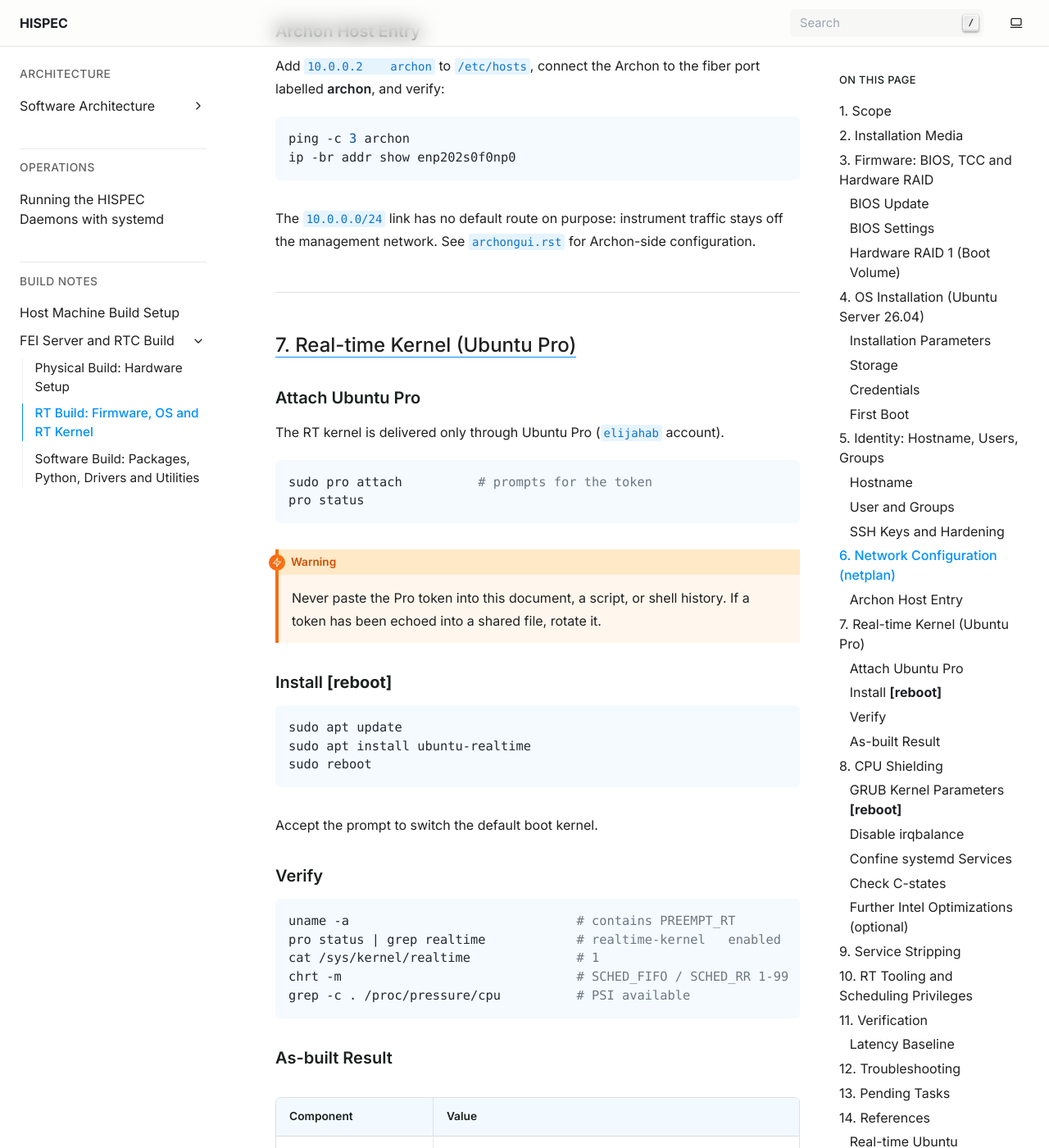
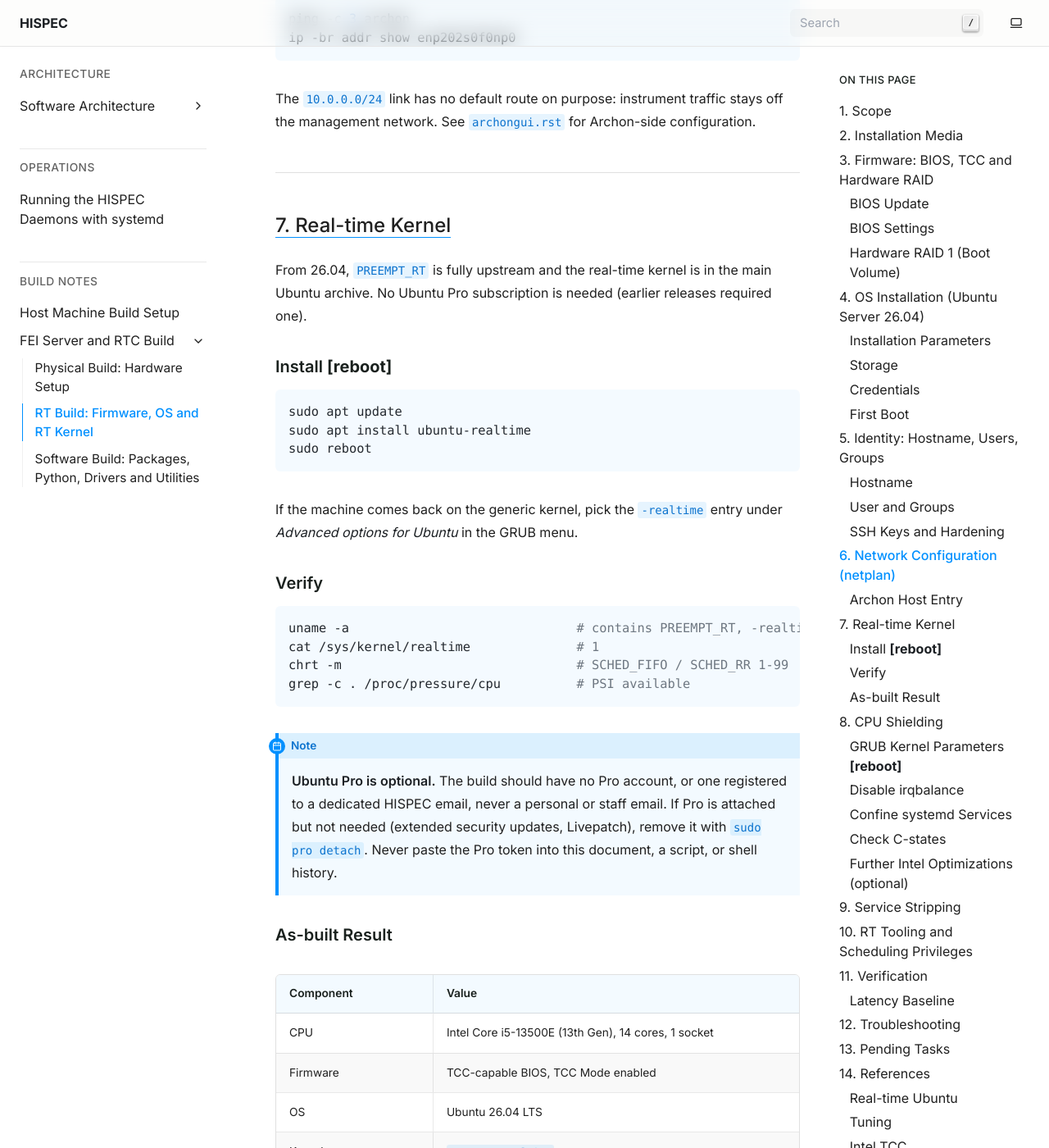
Before and after one commit to CaltechOpticalObservatories/hispec, a Sphinx documentation site: the page built from docs/build_notes/FEI_build/rt_build.rst, in a window 1280 px wide and 1400 px high, scrolled down 7145 px. Shown: the whole window at 82% size. Built offline with Sphinx 7.4.7, drawn with Linux system fonts in a browser that asks for light colours; some of the changed text lies outside the part shown.

Commit message:
Move FT4222 to software build, drop Ubuntu Pro requirement for the 26.04 RT kernel, and clarify BIOS steps

```diff
--- a/docs/build_notes/FEI_build/index.rst
+++ b/docs/build_notes/FEI_build/index.rst
@@ -6,7 +6,7 @@ HISPEC FEI Server: Headless Real-time Build
 :Date: 2026-10-07
 :Hostname: ``hispecfei``
 :User: ``hsfei``
-:OS: Real-time Ubuntu 26.04 LTS (PREEMPT_RT via Ubuntu Pro)
+:OS: Real-time Ubuntu 26.04 LTS (``PREEMPT_RT`` kernel)
 :Supersedes: ``fei_server_build_notes.rst``, ``rtc_buildnote.rst``
 
 A COTS ``x86_64`` server running a ``PREEMPT_RT`` kernel with Intel TCC, hard
--- a/docs/build_notes/FEI_build/rt_build.rst
+++ b/docs/build_notes/FEI_build/rt_build.rst
@@ -15,8 +15,7 @@ RT Build: Firmware, OS and RT Kernel
 ========
 
 The OS is **Real-time Ubuntu 26.04 LTS**: Ubuntu with Canonical's
-``PREEMPT_RT`` kernel, deployed through an **Ubuntu Pro** subscription
-(:ref:`section-rt-kernel`). ``PREEMPT_RT`` makes the kernel fully preemptible,
+``PREEMPT_RT`` kernel (:ref:`section-rt-kernel`). ``PREEMPT_RT`` makes the kernel fully preemptible,
 converts spinlocks to sleeping rt-mutexes with priority inheritance, and runs
 IRQ handlers as schedulable threads. The result is a bounded worst-case latency.
 
@@ -31,10 +30,6 @@ Design rules:
    no snaps beyond the base set.
 #. **Nothing runs on shielded cores except instrument code.** Shells, VNC and
    services are confined to housekeeping cores.
-
-.. note::
-   Ubuntu Pro is free for up to 5 machines for personal and small-scale use;
-   Caltech/COO deployments should use the institutional subscription.
 
 .. note::
    ``$`` prompts are omitted. Unless a block says otherwise, run as ``hsfei``
@@ -125,7 +120,8 @@ Hardware RAID 1 (Boot Volume)
 The two Samsung 990 Pro 1 TB NVMe drives form a RAID 1 array on the Broadcom
 MegaRAID 9520-2M2 controller.
 
-#. During POST, enter the MegaRAID configuration utility.
+#. Enter BIOS (``Del``) and open the MegaRAID controller's configuration page
+   (typically listed under the *Advanced* tab).
 #. Create a **RAID 1** virtual drive from the two 990 Pro NVMe drives.
 #. Confirm the array reports **Optimal**.
 #. The installer should then show a **single ~1 TB device** for the OS.
@@ -290,22 +286,12 @@ configuration.
 
 .. _section-rt-kernel:
 
-7. Real-time Kernel (Ubuntu Pro)
-================================
+7. Real-time Kernel
+===================
 
-Attach Ubuntu Pro
------------------
-
-The RT kernel is delivered only through Ubuntu Pro (``elijahab`` account).
-
-.. code-block:: bash
-
-   sudo pro attach          # prompts for the token
-   pro status
-
-.. warning::
-   Never paste the Pro token into this document, a script, or shell history.
-   If a token has been echoed into a shared file, rotate it.
+From 26.04, ``PREEMPT_RT`` is fully upstream and the real-time kernel is in
+the main Ubuntu archive. No Ubuntu Pro subscription is needed (earlier releases
+required one).
 
 Install **[reboot]**
 --------------------
@@ -316,18 +302,25 @@ Install **[reboot]**
    sudo apt install ubuntu-realtime
    sudo reboot
 
-Accept the prompt to switch the default boot kernel.
+If the machine comes back on the generic kernel, pick the ``-realtime`` entry
+under *Advanced options for Ubuntu* in the GRUB menu.
 
 Verify
 ------
 
 .. code-block:: bash
 
-   uname -a                              # contains PREEMPT_RT
-   pro status | grep realtime            # realtime-kernel   enabled
+   uname -a                              # contains PREEMPT_RT, -realtime
    cat /sys/kernel/realtime              # 1
    chrt -m                               # SCHED_FIFO / SCHED_RR 1-99
    grep -c . /proc/pressure/cpu          # PSI available
+
+.. note::
+   **Ubuntu Pro is optional.** The build should have no Pro account, or one
+   registered to a dedicated HISPEC email, never a personal or staff email.
+   If Pro is attached but not needed (extended security updates, Livepatch),
+   remove it with ``sudo pro detach``. Never paste the Pro token into this
+   document, a script, or shell history.
 
 As-built Result
 ---------------
@@ -499,8 +494,10 @@ block safe when a unit is absent.
    systemctl list-units --type=service --state=running
    systemctl list-timers --all
 
-Keep enabled: ``ssh``, ``systemd-networkd``, ``systemd-resolved``, ``chrony``,
-``ubuntu-advantage`` and ``ua-timer.timer``. ``thermald`` and
+Keep enabled: ``ssh``, ``systemd-networkd``, ``systemd-resolved`` and
+``chrony``. ``ubuntu-advantage`` and ``ua-timer`` are only needed when Ubuntu
+Pro is attached (:ref:`section-rt-kernel`); drop them from the loop in that
+case. ``apport`` is Ubuntu's crash reporter and is not needed here. ``thermald`` and
 ``networkd-dispatcher`` are retained pending further RT/thermal testing.
 
 .. warning::
@@ -563,9 +560,6 @@ Reboot, then record the results as the as-built baseline.
    * - RT flag
      - ``cat /sys/kernel/realtime``
      - ``1``
-   * - Ubuntu Pro
-     - ``pro status``
-     - ``realtime-kernel: enabled``
    * - Kernel cmdline
      - ``cat /proc/cmdline``
      - matches :ref:`section-grub`
@@ -634,7 +628,7 @@ running on the isolated cores; recheck ``irqaffinity`` first.
        (look for jitter on an *idle* isolated core); (4) SMT still on;
        (5) unpinned processes on 0-5 (:ref:`section-rt-placement`);
        (6) cache contention, evaluate Intel CAT.
-   * - RT kernel not booting after a Pro update
+   * - RT kernel not booting after a kernel update
      - Select the previous kernel in GRUB. Out-of-tree modules need rebuilding
        against the new ``uname -r``.
    * - ``chrt``: "Operation not permitted"
@@ -664,9 +658,9 @@ running on the isolated cores; recheck ``irqaffinity`` first.
 Real-time Ubuntu
 ----------------
 
+* `Real-time Ubuntu overview <https://ubuntu.com/real-time>`_
 * `Real-time Ubuntu documentation <https://documentation.ubuntu.com/real-time/latest/>`_
 * `How to enable Real-time Ubuntu <https://documentation.ubuntu.com/real-time/latest/how-to/enable-real-time-ubuntu/>`_
-* `Ubuntu Pro Client: enable realtime-kernel <https://documentation.ubuntu.com/pro/pro-client/enable_realtime_kernel/>`_
 * `Switch from real-time to generic kernel <https://documentation.ubuntu.com/real-time/latest/how-to/switch-from-realtime-to-generic-kernel/>`_
 * `Real-time Ubuntu releases <https://documentation.ubuntu.com/real-time/latest/reference/releases/>`_
 
```
Also changed, not shown: other parts of docs/build_notes/FEI_build/rt_build.rst (+4 -2 lines), docs/build_notes/FEI_build/physical_build.rst (+3 -12 lines), docs/build_notes/FEI_build/software_build.rst (+6 -3 lines).
